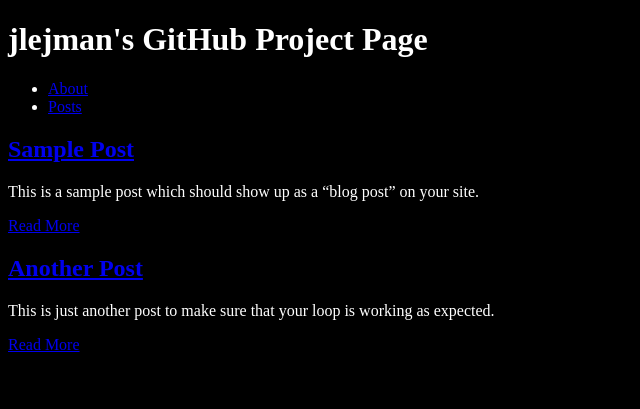
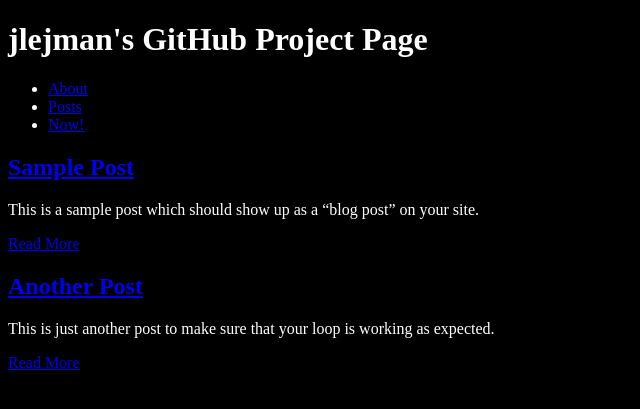
Before and after one commit to JSkinny78/jlejman.github.io, a Jekyll site: the page built from index.html, in a window 1280 px wide. Shown: the top 409 px of the page, without its empty margins (0-640 px from the left). Built offline with Jekyll 4.4.1, drawn with Linux system fonts in a browser that asks for light colours.

Commit message:
Update main.html

```diff
--- a/_layouts/main.html
+++ b/_layouts/main.html
@@ -9,6 +9,7 @@
     <ul>
       <li><a href="{{site.baseurl}}/about.html">About</a></li>
       <li><a href="{{site.baseurl}}">Posts</a></li>
+      <li><a href="{{site.baseurl}}/now.html">Now!</a></li>
     </ul>
     {{content}}
   </body>
```
